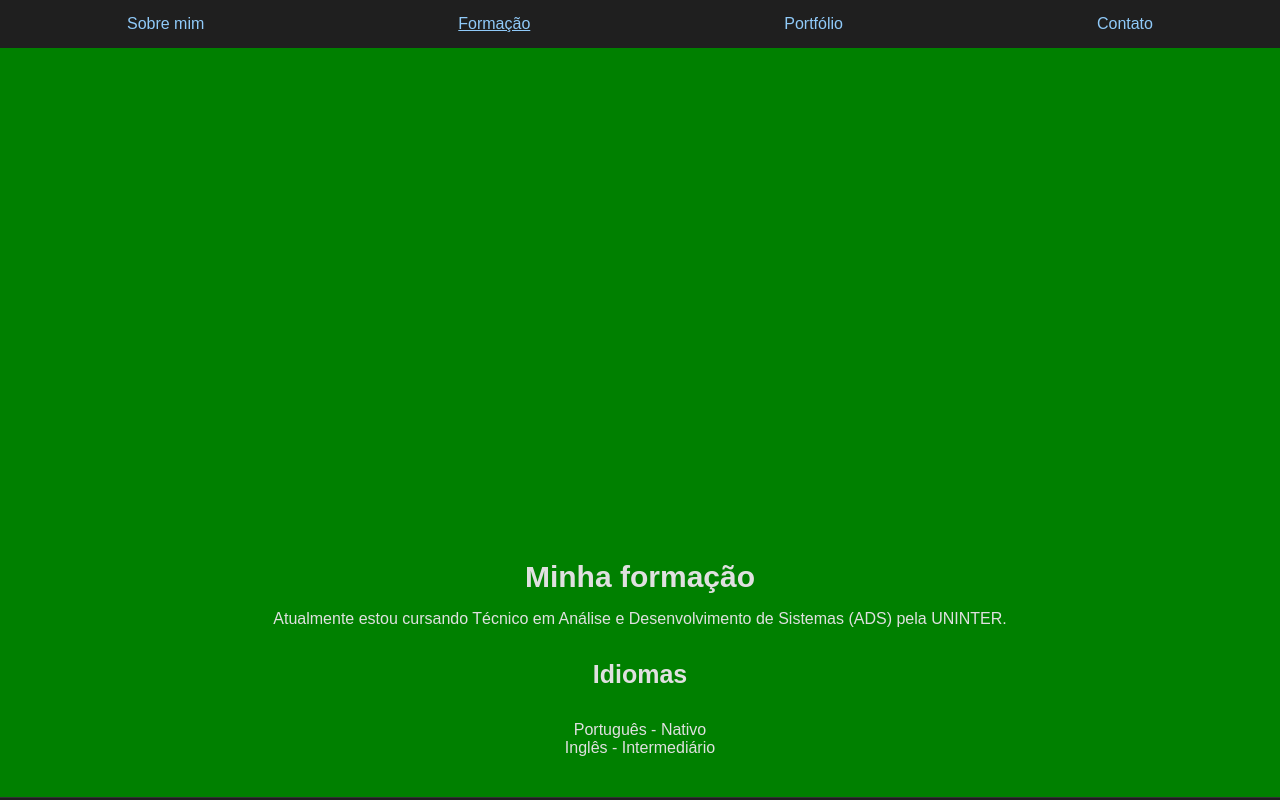
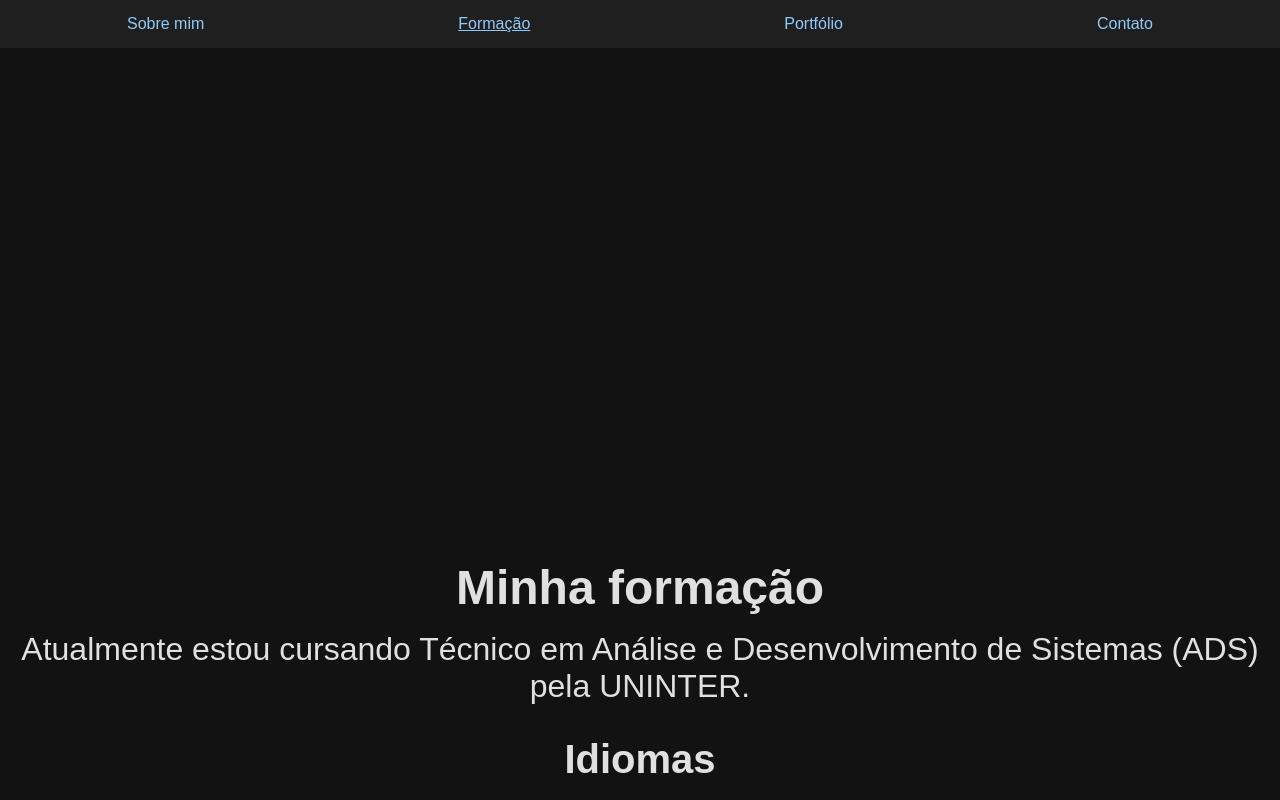
Before and after one commit to darley-santos/Portfolio-darley, a plain HTML site: page formacao.html in a window 1280 px wide. Shown: the top 800 px of the page. Drawn offline with Linux system fonts and the light colour scheme.

Commit message:
correcoes

```diff
--- a/css/style.css
+++ b/css/style.css
@@ -7,7 +7,7 @@
 body {
   height: 100dvh;
   width: 100%;
-  background: green;
+  background-color: #121212;
   color: #E0E0E0;
   font-family: Arial, sans-serif;
 }
@@ -39,15 +39,15 @@ nav ul li a {
 
 h1 {
   margin-bottom: 1rem;
-  font-size: 30px;
+  font-size: 3rem;
 }
 h2 {
   margin: 2rem 0;
-  font-size: 25px;
+  font-size: 2.5rem;
 }
 
 p {
-  font-size: 16px;
+  font-size: 2rem;
 }
 
 .lista-idioma {
```
